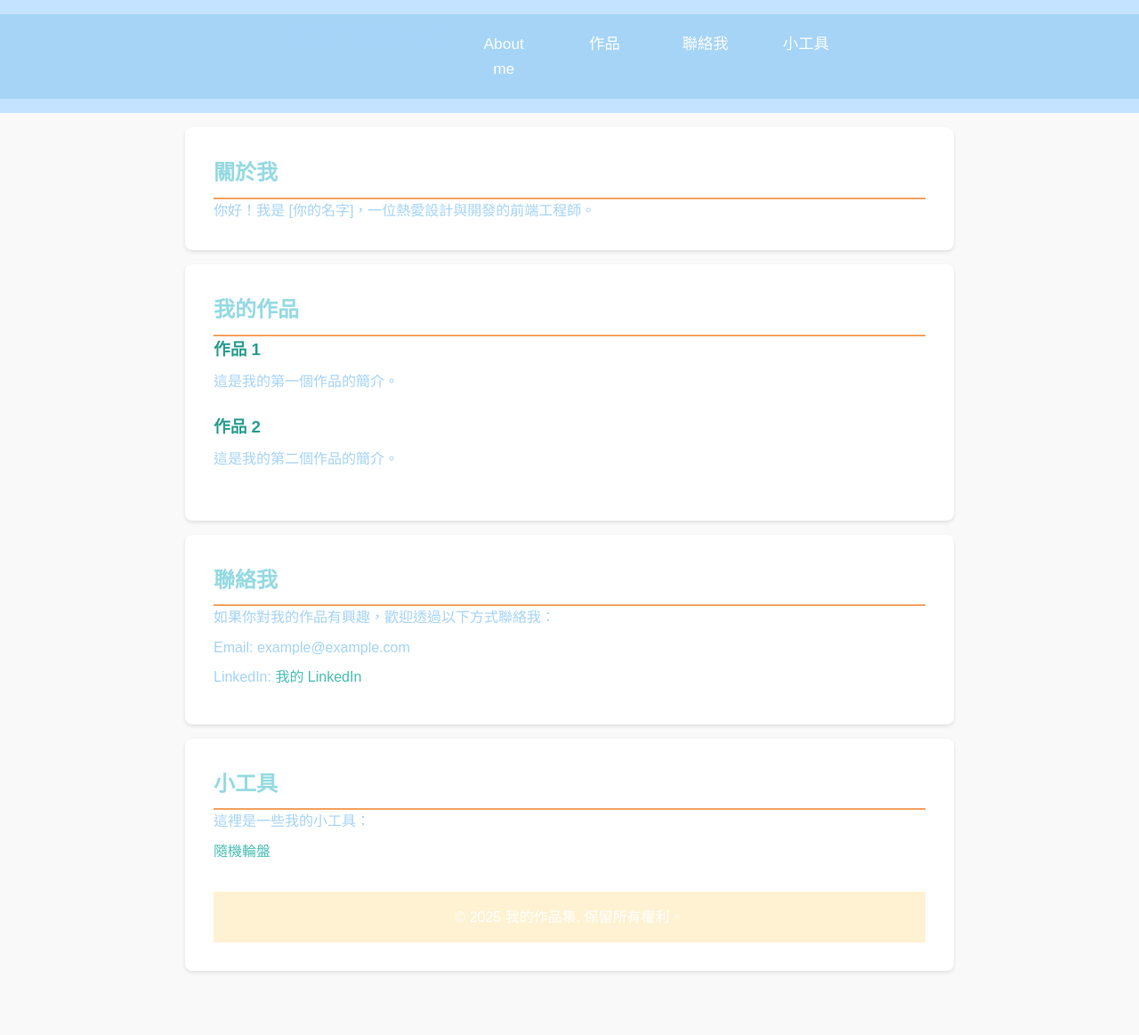
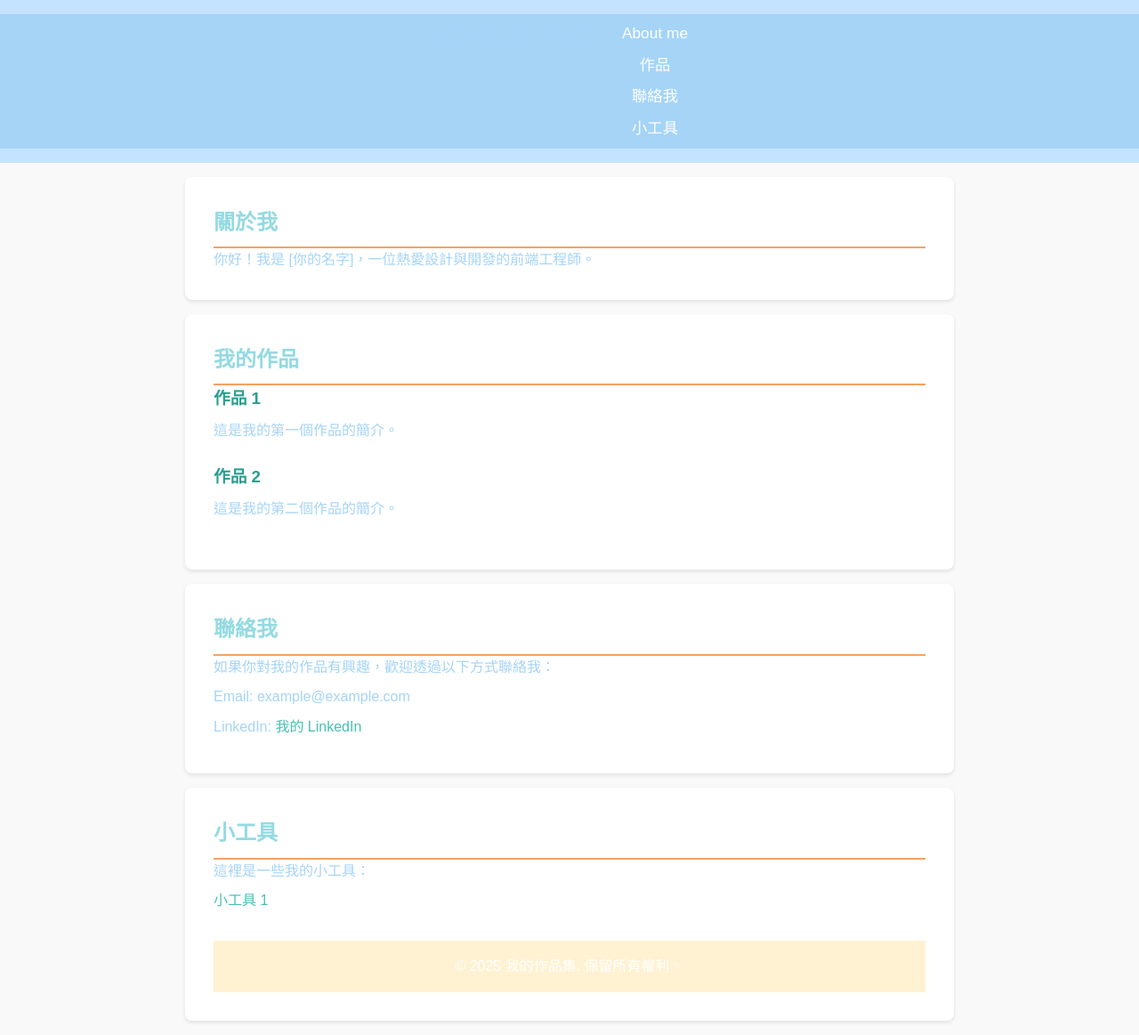
Before and after one commit to iceleaf5632/iceleaf5632.github.io, a plain HTML site: page index.html in a window 1280 px wide. Shown: the whole page at 89% size. Before the commit the page ends 1107 px from the top, so only its background shows below. Drawn offline with Linux system fonts and the light colour scheme.

```diff
--- a/index.html
+++ b/index.html
@@ -11,12 +11,10 @@
         <nav>
             <h1>冰葉的作品集</h1>
             <ul>
-                <nav>
-                    <a href="#about">About me</a>
-                    <a href="#projects">作品</a>
-                    <a href="#contact">聯絡我</a>
-                    <a href="#tools">小工具</a>
-               </nav>
+                <li><a href="#about">About me</a></li>
+                <li><a href="#projects">作品</a></li>
+                <li><a href="#contact">聯絡我</a></li>
+                <li><a href="#tools">小工具</a></li>
             </ul>
         </nav>
     </header>
@@ -43,7 +41,7 @@
         <p>如果你對我的作品有興趣，歡迎透過以下方式聯絡我：</p>
         <ul>
             <li>Email: example@example.com</li>
-            <li>LinkedIn: <a href="https://linkedin.com/in/yourprofile" target="_blank">我的 LinkedIn</a></li>
+            <li>LinkedIn: <a href="https://linkedin.com/in/yourprofile" target="_blank" rel="noopener">我的 LinkedIn</a></li>
         </ul>
     </section>
 
@@ -51,7 +49,7 @@
         <h2>小工具</h2>
         <p>這裡是一些我的小工具：</p>
         <ul>
-            <li><a href="random_wheel\index.html">隨機輪盤</a></li>
+            <li><a href="random_wheel/index.html">小工具 1</a></li>
         </ul>
 
     <footer>
```
